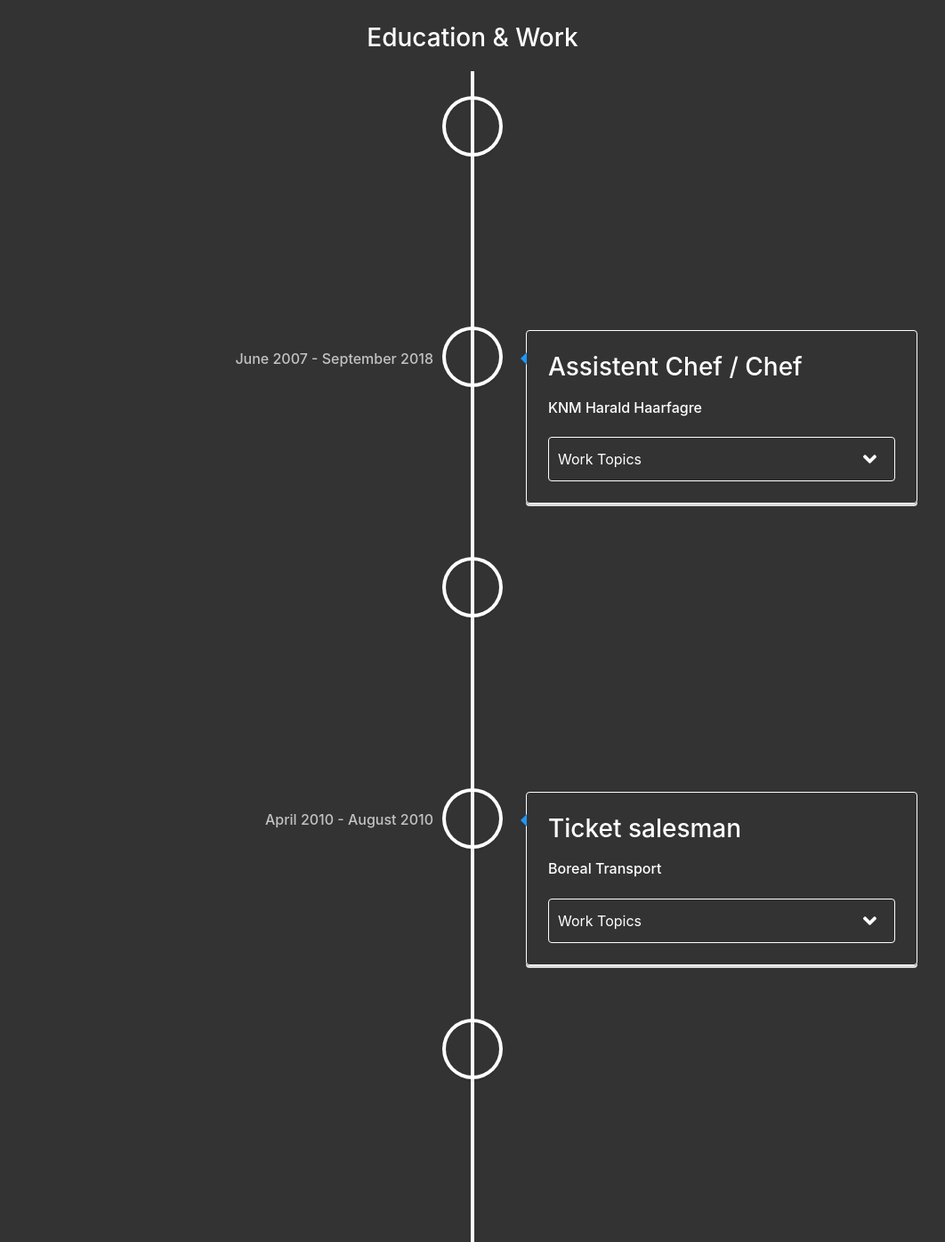
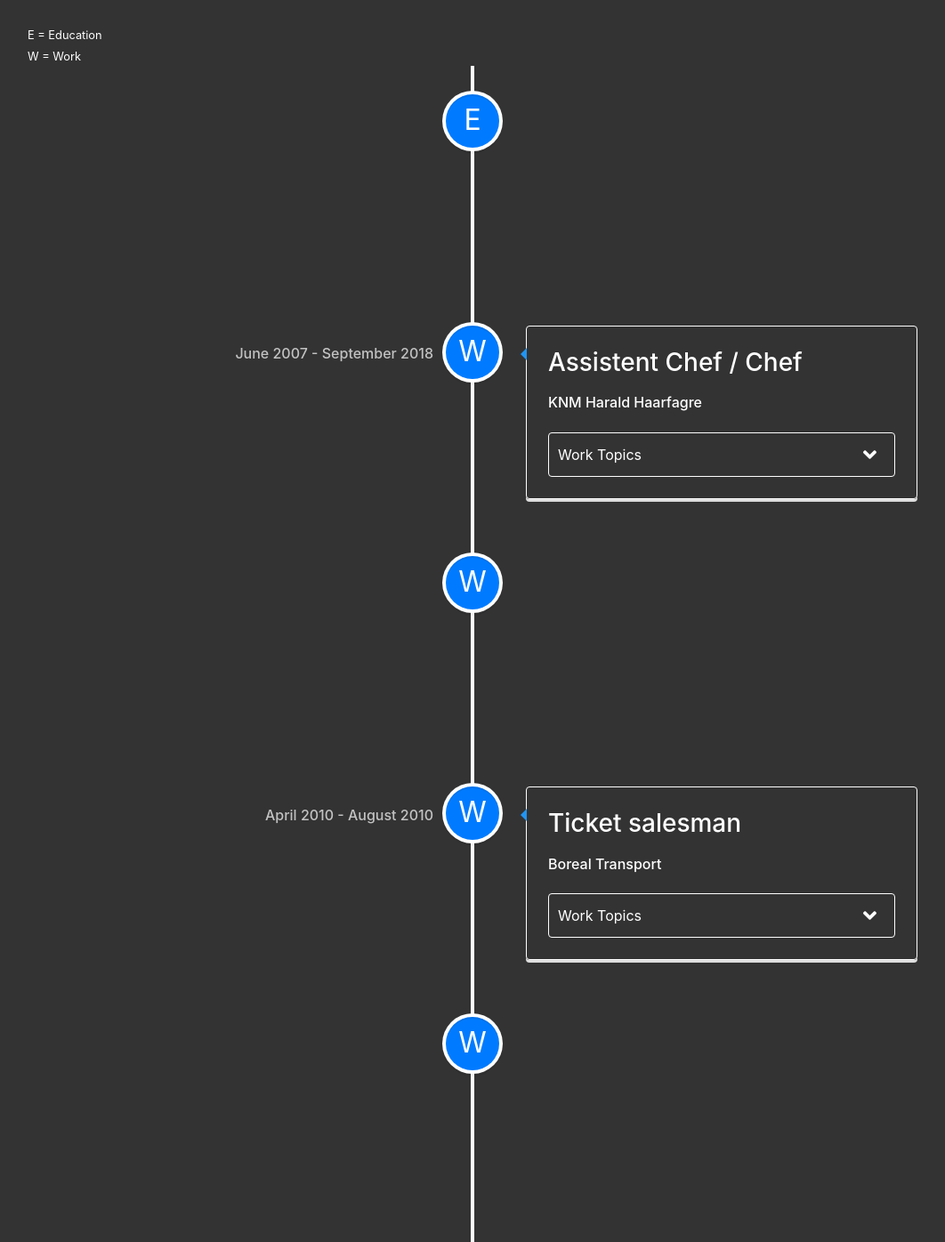
Before and after one commit to ca2roaldsoy/my_portfolio, a React (Create React App) app: page /experience in a window 1280 px wide. Shown: the part 108-1504 px from the top of the page at 89% size, without its empty margins (109-1171 px from the left). Built offline with nearby package versions, Linux system fonts and the light colour scheme.

Commit message:
added icons to timeline and styled it

```diff
--- a/src/components/experience/Education.js
+++ b/src/components/experience/Education.js
@@ -15,6 +15,8 @@ function Education() {
       <VerticalTimelineElement
         contentArrowStyle={{ borderRight: "7px solid  rgb(33, 150, 243)" }}
         date="August 2018 - June 2020"
+        icon="E"
+        iconClassName="timelineIcon"
       >
         <h3 className="vertical-timeline-element-title">
           Front-end Development
@@ -59,6 +61,7 @@ function Education() {
       <VerticalTimelineElement
         contentArrowStyle={{ borderRight: "7px solid  rgb(33, 150, 243)" }}
         date="June 2007 - September 2018"
+        icon="W"
       >
         <h3 className="vertical-timeline-element-title">
           Assistent Chef / Chef
@@ -102,6 +105,7 @@ function Education() {
       <VerticalTimelineElement
         contentArrowStyle={{ borderRight: "7px solid  rgb(33, 150, 243)" }}
         date="March 2011 - February 2012"
+        icon="W"
       >
         <h3 className="vertical-timeline-element-title">Call-Center</h3>
         <p>Rogaland Taxi</p>
@@ -134,6 +138,7 @@ function Education() {
       <VerticalTimelineElement
         contentArrowStyle={{ borderRight: "7px solid  rgb(33, 150, 243)" }}
         date="April 2010 - August 2010"
+        icon="W"
       >
         <h3 className="vertical-timeline-element-title">Ticket salesman</h3>
         <p>Boreal Transport</p>
@@ -171,6 +176,7 @@ function Education() {
       <VerticalTimelineElement
         contentArrowStyle={{ borderRight: "7px solid  rgb(33, 150, 243)" }}
         date="May 2009 - August 2009"
+        icon="W"
       >
         <h3 className="vertical-timeline-element-title">Activity host</h3>
         <p>Kristiandsand Dyrepark (Kristiandsand Zoo)</p>
@@ -205,6 +211,7 @@ function Education() {
       <VerticalTimelineElement
         contentArrowStyle={{ borderRight: "7px solid  rgb(33, 150, 243)" }}
         date="August 2008 - June 2009"
+        icon="E"
       >
         <h3 className="vertical-timeline-element-title">3D Game Design</h3>
         <p>Noroff - School of technology and digital media</p>
@@ -239,6 +246,7 @@ function Education() {
       <VerticalTimelineElement
         contentArrowStyle={{ borderRight: "7px solid  rgb(33, 150, 243)" }}
         date="August 2007 - June 2008"
+        icon="E"
       >
         <h3 className="vertical-timeline-element-title">3D Film</h3>
         <p>Noroff - School of technology and digital media</p>
@@ -273,6 +281,7 @@ function Education() {
       <VerticalTimelineElement
         contentArrowStyle={{ borderRight: "7px solid  rgb(33, 150, 243)" }}
         date="August 2006 - June 2007"
+        icon="E"
       >
         <h3 className="vertical-timeline-element-title">
           3D Design and Animation
--- a/src/components/experience/Experience.js
+++ b/src/components/experience/Experience.js
@@ -5,8 +5,10 @@ function Experience() {
   return (
     <>
       <h2 className="text-center">EXPERIENCE</h2>
-      <h3 className="text-center">Education &amp; Work</h3>
-
+      <section className="timelineExplanation">
+        <small>E = Education</small> <br />
+        <small>W = Work</small>
+      </section>
       <article>
         <Education />
       </article>
--- a/src/style/partials/_main.scss
+++ b/src/style/partials/_main.scss
@@ -40,6 +40,16 @@ li {
   border: 1px solid white;
 }
 
+.vertical-timeline-element-icon {
+  font-size: 24px;
+  background-color: #007bff;
+  text-align: center;
+}
+
+.timelineExplanation {
+  text-align: center;
+}
+
 .accordion_dropdown {
   background: none;
   border: 1px solid white;
--- a/src/style/partials/_media.scss
+++ b/src/style/partials/_media.scss
@@ -12,3 +12,15 @@
     text-align: left;
   }
 }
+
+@media only screen and (min-width: 1170px) {
+  .vertical-timeline-element-icon {
+    font-size: 32px;
+    padding-top: 5px;
+  }
+
+  .timelineExplanation {
+    padding-left: 55px;
+    text-align: left;
+  }
+}
```
